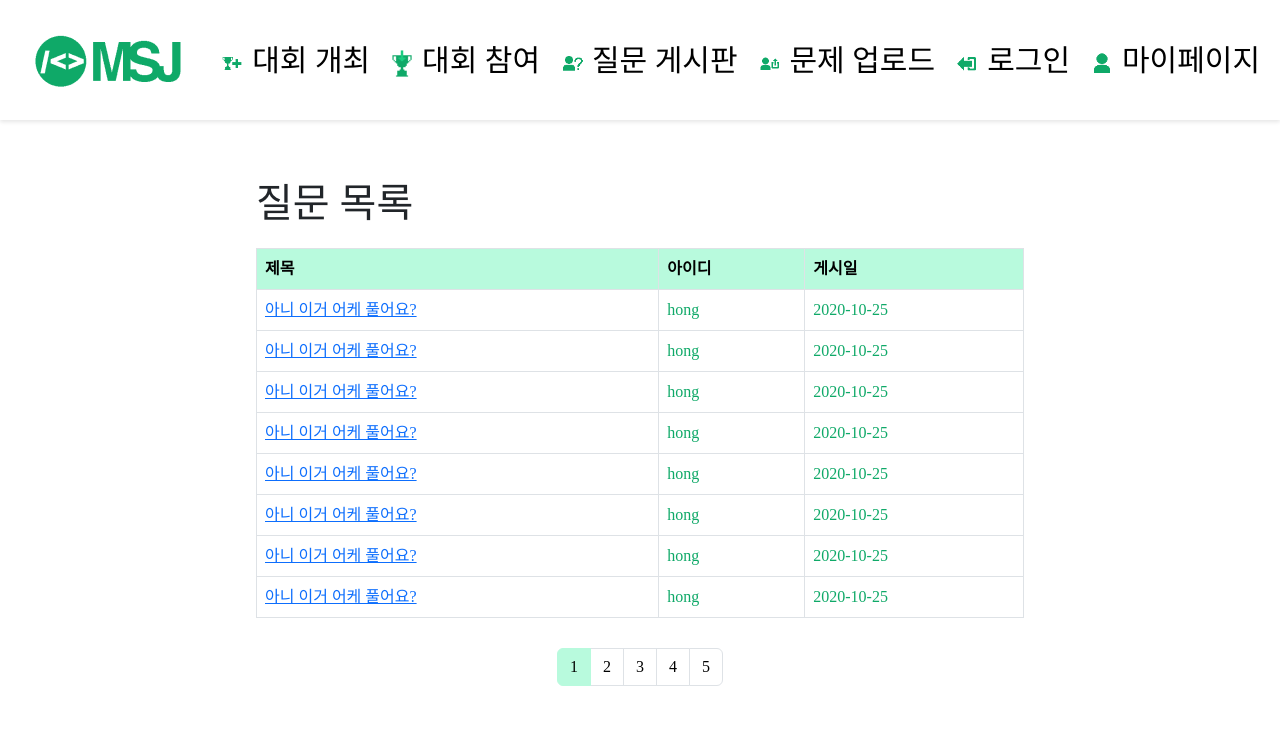
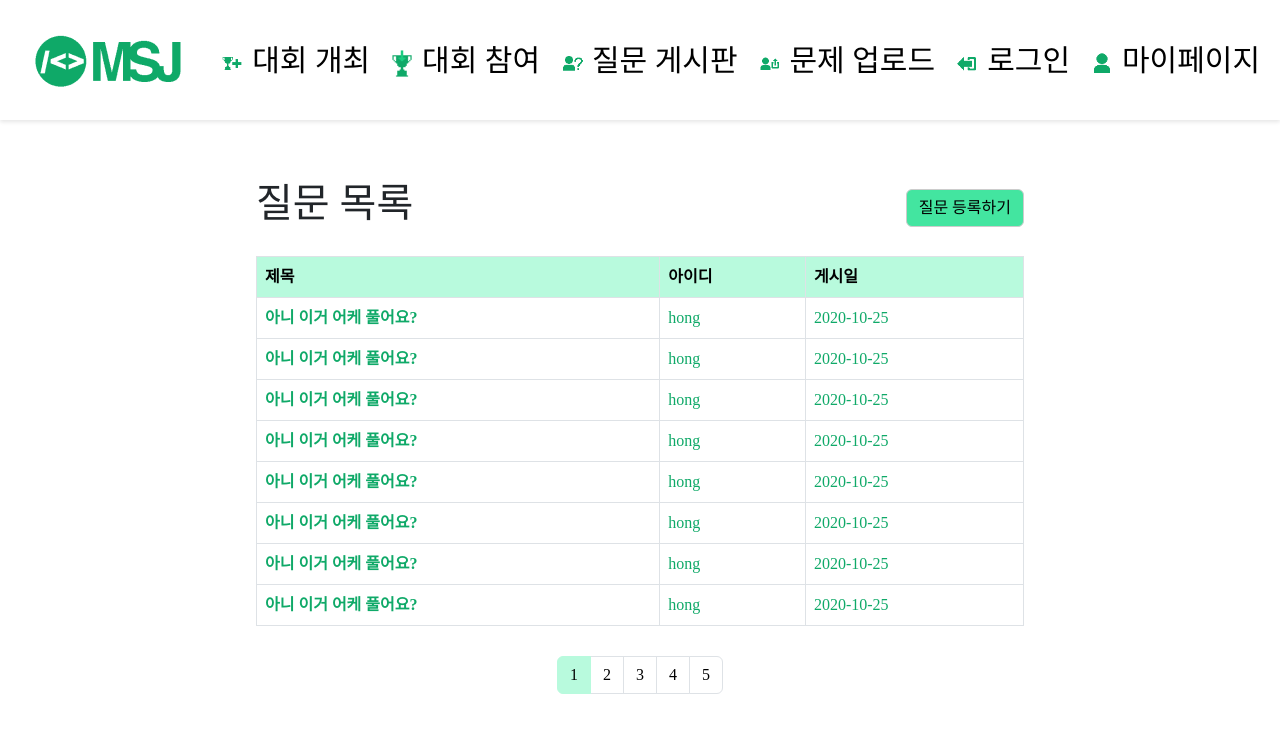
Before and after one commit to Ms-Judge/Frontend, a React (Create React App) app: page /Question in a window 1280 px wide. Shown: the top 732 px of the page. Built offline with nearby package versions, Linux system fonts and the light colour scheme; a small style sheet from the web is missing.

Commit message:
add Toast-ui, edit etc...
댓글 달기 인풋용 toast-ui 추가 후 삽입중.
리스트 수정 후 질문목록 질문 등록하기 버튼 추가
next
-세부 질문 페이지 퍼블리싱,
-질문 답변하기 페이지 퍼블리싱

```diff
--- a/package.json
+++ b/package.json
@@ -8,6 +8,8 @@
     "@testing-library/jest-dom": "^5.17.0",
     "@testing-library/react": "^13.4.0",
     "@testing-library/user-event": "^13.5.0",
+    "@toast-ui/editor": "^3.2.2",
+    "@toast-ui/react-editor": "^3.2.3",
     "bootstrap": "^5.3.3",
     "react": "^18.3.1",
     "react-bootstrap": "^2.10.2",
@@ -17,8 +19,8 @@
     "web-vitals": "^2.1.4"
   },
   "scripts": {
-    "start": "react-scripts start",
-    "build": "react-scripts build",
+    "start": "set \"GENERATE_SOURCEMAP=false\" && react-scripts start",
+    "build": "set \"GENERATE_SOURCEMAP=false\" && react-scripts build",
     "test": "react-scripts test",
     "eject": "react-scripts eject"
   },
--- a/src/App.js
+++ b/src/App.js
@@ -16,6 +16,7 @@ import ProblemUpload from './pages/problem/ProblemUpload';
 import FindPasswd from './pages/auth/FindPasswd';
 import DetailedContest from './pages/contest/DetailedContest';
 import ResponseQuestion from './pages/question/ResponseQuestion';
+import SubmitQuestion from './pages/question/SubmitQuestion';
 
 
 function App() {
@@ -36,6 +37,7 @@ function App() {
           <Route path="/DetailedContest/:title" element={<DetailedContest/>} />
           <Route path="/ProblemInfo/:problems" element={<ProblemInfo />} />
           <Route path="/ResponseQuestion/:title" element={<ResponseQuestion />} />
+          <Route path="/SubmitQuestion" element={<SubmitQuestion/>} />
 
         </Routes>
       </BrowserRouter>
--- a/src/components/List.jsx
+++ b/src/components/List.jsx
@@ -2,7 +2,7 @@ import React, { useEffect, useState } from 'react';
 import styled from '@emotion/styled/macro';
 import Table from 'react-bootstrap/Table';
 import { Pagination } from 'react-bootstrap';
-import { Link } from 'react-router-dom';
+import { Link, useNavigate } from 'react-router-dom';
 import { postList } from '../Data';
 
 // Table 컴포넌트를 styled-components로 감싸 스타일 정의
@@ -32,6 +32,9 @@ const StyledTable = styled(Table)`
         td {
           color: #0FA968;
         }
+        td:first-child {
+          font-weight: 600;
+        }
       }
     }
   }
@@ -41,6 +44,7 @@ const StyledTable = styled(Table)`
 // API 명세서 보고 State로 값 만들기
 const List = () => {
   const [active, setActive] = useState(1);
+  const navigate = useNavigate();
 
   let items = [];
   for (let number = 1; number <= 5; number++) {
@@ -56,6 +60,7 @@ const List = () => {
   useEffect(() => {
     setDataList(postList);
   }, [])
+
 
   return (
     <ListWrapper>
@@ -74,17 +79,15 @@ const List = () => {
           dataList ? dataList.map((item, index) => {
             return (
               <tbody>
-                <tr>
-                  <td>
-                    <Link to={`/DetailedContest/${item.title}`}>{ item.title }</Link>
-                  </td>
+                <tr key={index} onClick={() => navigate(`/DetailedContest/${item.title}`)}>
+                  <td>{item.title}</td>
                   <td>{item.winner}</td>
-                  <td>{item.createDate}</td>
-                  <td>{item.endDate}</td>
-                  <td>{item.createDate}</td>
+                  <td>{item.start_time}</td>
+                  <td>{item.end_time}</td>
+                  <td>{item.state}</td>
                 </tr>
-                </tbody>
-                )
+              </tbody>
+            )
           }) : ''
         }
       </StyledTable>
--- a/src/components/ProblemList.jsx
+++ b/src/components/ProblemList.jsx
@@ -2,7 +2,7 @@ import React, { useEffect, useState } from 'react';
 import styled from '@emotion/styled/macro';
 import Table from 'react-bootstrap/Table';
 import { Pagination } from 'react-bootstrap';
-import { Link } from 'react-router-dom';
+import { Link, useNavigate } from 'react-router-dom';
 import { postContestList } from '../ContestData';
 
 
@@ -42,6 +42,7 @@ const StyledTable = styled(Table)`
 // API 명세서 보고 State로 값 만들기
 const ProblemList = () => {
   const [active, setActive] = useState(1);
+  const navigate = useNavigate();
 
   let items = [];
   for (let number = 1; number <= 5; number++) {
@@ -74,13 +75,10 @@ const ProblemList = () => {
           dataList ? dataList.map((item, index) => {
             return (
               <tbody>
-                <tr>
-                  <td>
-                    {item.problems}
-                  </td>
-                  <td><Link to={`/ProblemInfo/${item.problems}`}>{ item.title }</Link></td>
+                <tr key={index} onClick={() => navigate(`/ProblemInfo/${item.problems}`)}>
+                  <td>{item.problems}</td>
+                  <td>{item.title}</td>
                   <td>{item.state}</td>
-
                 </tr>
                 </tbody>
                 )
--- a/src/components/QuestionList.jsx
+++ b/src/components/QuestionList.jsx
@@ -1,9 +1,9 @@
 import React, { useEffect, useState } from 'react';
 import styled from '@emotion/styled/macro';
 import Table from 'react-bootstrap/Table';
-import { Pagination } from 'react-bootstrap';
+import { Button, Pagination } from 'react-bootstrap';
 import { postQuestionList } from '../QuestionData';
-import { Link } from 'react-router-dom';
+import { Link, useNavigate } from 'react-router-dom';
 
 // Table 컴포넌트를 styled-components로 감싸 스타일 정의
 const StyledTable = styled(Table)`
@@ -32,6 +32,9 @@ const StyledTable = styled(Table)`
         td {
           color: #0FA968;
         }
+        td:first-child {
+          font-weight: 600;
+        }
       }
     }
   }
@@ -42,6 +45,7 @@ const StyledTable = styled(Table)`
 // API 명세서 보고 State로 값 만들기
 const QuestionList = () => {
   const [active, setActive] = useState(1);
+  const navigate = useNavigate();
 
   let items = [];
   for (let number = 1; number <= 5; number++) {
@@ -62,7 +66,12 @@ const QuestionList = () => {
   // 명세서 보고 State 만들기
   return (
     <ListWrapper>
+      <TitleWrapper>
         <TitleName>질문 목록</TitleName>
+        <StyledButton hover onClick={() => navigate(`/SubmitQuestion`)}>
+          질문 등록하기
+        </StyledButton>
+      </TitleWrapper>
       <StyledTable bordered hover>
         <thead>
           <tr>
@@ -75,13 +84,10 @@ const QuestionList = () => {
           dataList ? dataList.map((item, index) => {
             return (
               <tbody>
-                <tr>
-                  <td>
-                  <Link to={`/ResponseQuestion/${item.title}`}>{ item.title }</Link>
-                  </td>
+                <tr key={index} onClick={() => navigate(`/ResponseQuestion/${item.title}`)}>
+                  <td>{item.title}</td>
                   <td>{item.id}</td>
                   <td>{item.createDate}</td>
-
                 </tr>
               </tbody>
             )
@@ -97,8 +103,6 @@ export default QuestionList;
 
 const TitleName = styled.h1`
   text-align: left;
-  width: 60%;
-  margin-bottom: 20px; // 아래쪽 여백 추가
 `
 
 const ListWrapper = styled.div`
@@ -120,3 +124,19 @@ const StyledPagination = styled(Pagination)`
     color: #B8FADD;
   }
 `;
+
+const StyledButton = styled(Button)`
+  color: black;
+  background-color: #43E5A0;
+  border: 1px solid #ccc;
+  &:hover {
+    background-color: #28a745; // 행 호버 시 배경색 변경
+  }
+`;
+const TitleWrapper = styled.div`
+    display: flex; // Flexbox 활성화
+    justify-content: space-between; // 자식 요소들 사이의 여백을 최대로 설정하여 한 쪽 끝과 다른 쪽 끝에 정렬
+    align-items: center; // 세로 축에서의 중앙 정렬을 활성화하여 같은 선 상에 위치하도록 함
+    margin-bottom: 20px; // 아래쪽 여백 추가
+    width: 60%;
+`;
--- a/src/pages/question/ResponseQuestion.jsx
+++ b/src/pages/question/ResponseQuestion.jsx
@@ -1,14 +1,44 @@
 // 질문 답변 페이지
 import React from 'react'
 import Header from '../../components/Header'
+import "@toast-ui/editor/dist/toastui-editor.css";
+import { Editor } from '@toast-ui/react-editor'
+import styled from '@emotion/styled/macro';
+
 
 const ResponseQuestion = () => {
   return (
     <div>
       <Header />
 
+      <EditorWrapper>
+        <Editor
+          height="200px"
+          placeholder="내용을 입력해 주세요."
+          previewStyle="tab" // or vertical
+          initialEditType="wysiwyg" // or markdown
+          // initialValue="내용을 입력해 주세요."
+          // hideModeSwitch={true} // 하단 숨기기
+          toolbarItems={[ // 툴바 옵션 설정
+            ["heading", "bold", "italic", "strike"],
+            ["hr", "quote"],
+            ["ul", "ol", "task", "indent", "outdent"],
+            ["table", /* "image", */ "link"],
+            ["code", "codeblock"],
+          ]}
+          //theme="dark"
+          //useCommandShortcut={false} // 키보드 입력 컨트롤 방지 ex ctrl z 등
+          usageStatistics={false} // 통계 수집 거부
+        />
+      </EditorWrapper>
+
     </div>
   )
 }
 
 export default ResponseQuestion
+
+const EditorWrapper = styled.div`
+  max-width: 1000px;
+
+`
--- a/src/pages/question/SubmitQuestion.jsx
+++ b/src/pages/question/SubmitQuestion.jsx
@@ -1,9 +1,45 @@
 import React from 'react'
+import Header from '../../components/Header'
+import "@toast-ui/editor/dist/toastui-editor.css";
+import { Editor } from '@toast-ui/react-editor'
+import styled from '@emotion/styled/macro';
+
 
 const SubmitQuestion = () => {
   return (
-    <div>SubmitQuestion</div>
+    <div>
+      <div>
+      <Header />
+
+      <EditorWrapper>
+        <Editor
+          height="200px"
+          placeholder="내용을 입력해 주세요."
+          previewStyle="tab" // or vertical
+          initialEditType="wysiwyg" // or markdown
+          // initialValue="내용을 입력해 주세요."
+          // hideModeSwitch={true} // 하단 숨기기
+          toolbarItems={[ // 툴바 옵션 설정
+            ["heading", "bold", "italic", "strike"],
+            ["hr", "quote"],
+            ["ul", "ol", "task", "indent", "outdent"],
+            ["table", /* "image", */ "link"],
+            ["code", "codeblock"],
+          ]}
+          //theme="dark"
+          //useCommandShortcut={false} // 키보드 입력 컨트롤 방지 ex ctrl z 등
+          usageStatistics={false} // 통계 수집 거부
+        />
+      </EditorWrapper>
+
+    </div>
+    </div>
   )
 }
 
 export default SubmitQuestion
+
+const EditorWrapper = styled.div`
+  max-width: 1000px;
+
+`
```
Also changed, not shown: src/components/TextInput.jsx (deleted, +0 -9 lines), 1 other file (tests, documents, lock files or other folders). Lines whose indentation alone changed are shown as unchanged.
